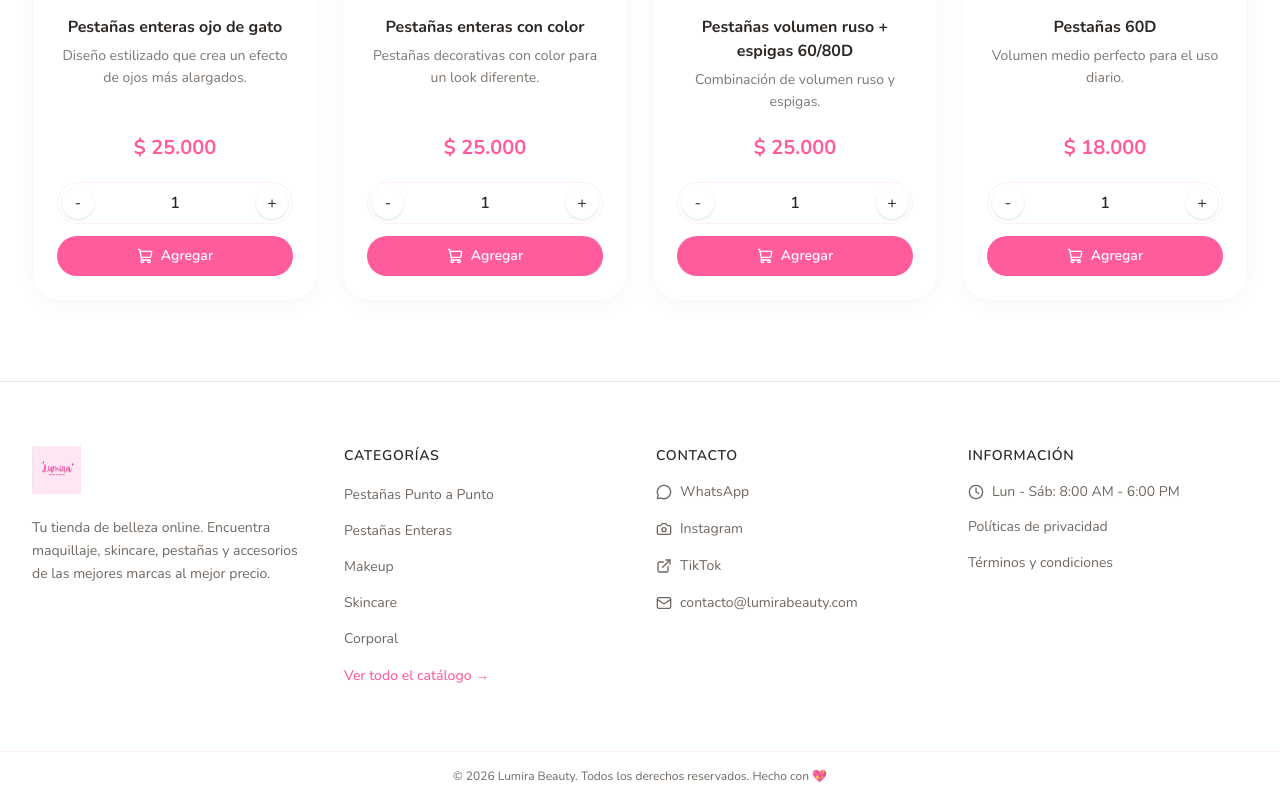
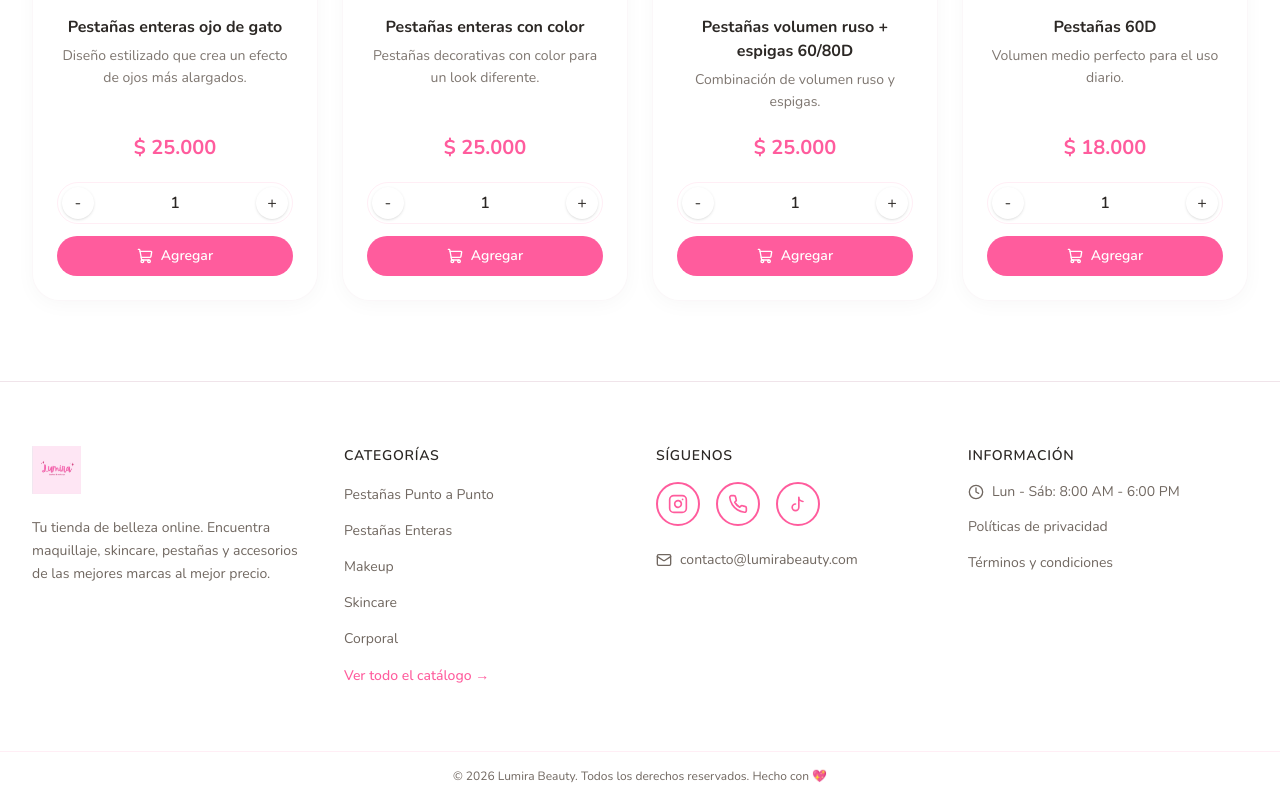
Before and after one commit to alexanderst2005-lab/lumira_beauuty, a Next.js app: page / in a window 1280 px wide. Shown: the part 2470-3270 px from the top of the page. Built offline with nearby package versions, Linux system fonts and the light colour scheme.

Commit message:
UI: Replace social media text links with circular icons in footer

```diff
--- a/src/components/layout/Footer.tsx
+++ b/src/components/layout/Footer.tsx
@@ -54,43 +54,39 @@ export default function Footer() {
           {/* Contact */}
           <div>
             <h3 className="font-heading font-semibold text-txt mb-4 text-sm uppercase tracking-wider">
-              Contacto
+              Síguenos
             </h3>
-            <ul className="space-y-3">
-              <li>
+            <div className="flex items-center gap-4">
+              <a
+                href="https://www.instagram.com/lumira_beauuty?igsh=eHkzbWJkM3Mxbm10"
+                target="_blank"
+                rel="noopener noreferrer"
+                className="w-11 h-11 rounded-full border-2 border-primary text-primary hover:bg-primary hover:text-white flex items-center justify-center transition-all duration-300"
+                aria-label="Instagram"
+              >
+                <svg width="20" height="20" viewBox="0 0 24 24" fill="none" stroke="currentColor" strokeWidth="2" strokeLinecap="round" strokeLinejoin="round"><rect width="20" height="20" x="2" y="2" rx="5" ry="5"/><path d="M16 11.37A4 4 0 1 1 12.63 8 4 4 0 0 1 16 11.37z"/><line x1="17.5" x2="17.51" y1="6.5" y2="6.5"/></svg>
+              </a>
               <a
                 href="https://wa.me/573011675661"
                 target="_blank"
                 rel="noopener noreferrer"
-                  className="text-sm text-txt-secondary hover:text-primary transition-colors duration-200 inline-flex items-center gap-2 font-sans"
+                className="w-11 h-11 rounded-full border-2 border-primary text-primary hover:bg-primary hover:text-white flex items-center justify-center transition-all duration-300"
+                aria-label="WhatsApp"
               >
-                  <MessageCircle className="w-4 h-4" />
-                  WhatsApp
+                <svg width="20" height="20" viewBox="0 0 24 24" fill="none" stroke="currentColor" strokeWidth="2" strokeLinecap="round" strokeLinejoin="round"><path d="M22 16.92v3a2 2 0 0 1-2.18 2 19.79 19.79 0 0 1-8.63-3.07 19.5 19.5 0 0 1-6-6 19.79 19.79 0 0 1-3.07-8.67A2 2 0 0 1 4.11 2h3a2 2 0 0 1 2 1.72 12.84 12.84 0 0 0 .7 2.81 2 2 0 0 1-.45 2.11L8.09 9.91a16 16 0 0 0 6 6l1.27-1.27a2 2 0 0 1 2.11-.45 12.84 12.84 0 0 0 2.81.7A2 2 0 0 1 22 16.92z"/></svg>
               </a>
-              </li>
-              <li>
-                <a
-                  href="https://www.instagram.com/lumira_beauuty?igsh=eHkzbWJkM3Mxbm10"
-                  target="_blank"
-                  rel="noopener noreferrer"
-                  className="text-sm text-txt-secondary hover:text-primary transition-colors duration-200 inline-flex items-center gap-2 font-sans"
-                >
-                  <Camera className="w-4 h-4" />
-                  Instagram
-                </a>
-              </li>
-              <li>
               <a
                 href="https://www.tiktok.com/@lumira_beauuty?_t=ZS-90RZGJ7JNiM&fbclid=PAZnRzaATg1uZwZG9mAmV4dG4DYWVtAjExAHNydGMGYXBwX2lkDzEyNDAyNDU3NDI4NzQxNAABp_CTKJ_LLj_YlwQOCGerLO366uygjs4G-a5Hw7SlaqyFf16VMfoDBdknL-RY_aem_rQdUGoevQFKF6pJFBzfAlQ"
                 target="_blank"
                 rel="noopener noreferrer"
-                  className="text-sm text-txt-secondary hover:text-primary transition-colors duration-200 inline-flex items-center gap-2 font-sans"
+                className="w-11 h-11 rounded-full border-2 border-primary text-primary hover:bg-primary hover:text-white flex items-center justify-center transition-all duration-300"
+                aria-label="TikTok"
               >
-                  <ExternalLink className="w-4 h-4" />
-                  TikTok
+                <svg width="20" height="20" viewBox="0 0 24 24" fill="none" stroke="currentColor" strokeWidth="2" strokeLinecap="round" strokeLinejoin="round"><path d="M9 12a4 4 0 1 0 4 4V4a5 5 0 0 0 5 5"/></svg>
               </a>
-              </li>
-              <li>
+            </div>
+
+            <div className="mt-6">
               <a
                 href="mailto:contacto@lumirabeauty.com"
                 className="text-sm text-txt-secondary hover:text-primary transition-colors duration-200 inline-flex items-center gap-2 font-sans"
@@ -98,8 +94,7 @@ export default function Footer() {
                 <Mail className="w-4 h-4" />
                 contacto@lumirabeauty.com
               </a>
-              </li>
-            </ul>
+            </div>
           </div>
 
           {/* Info */}
```
Lines whose indentation alone changed are shown as unchanged.
